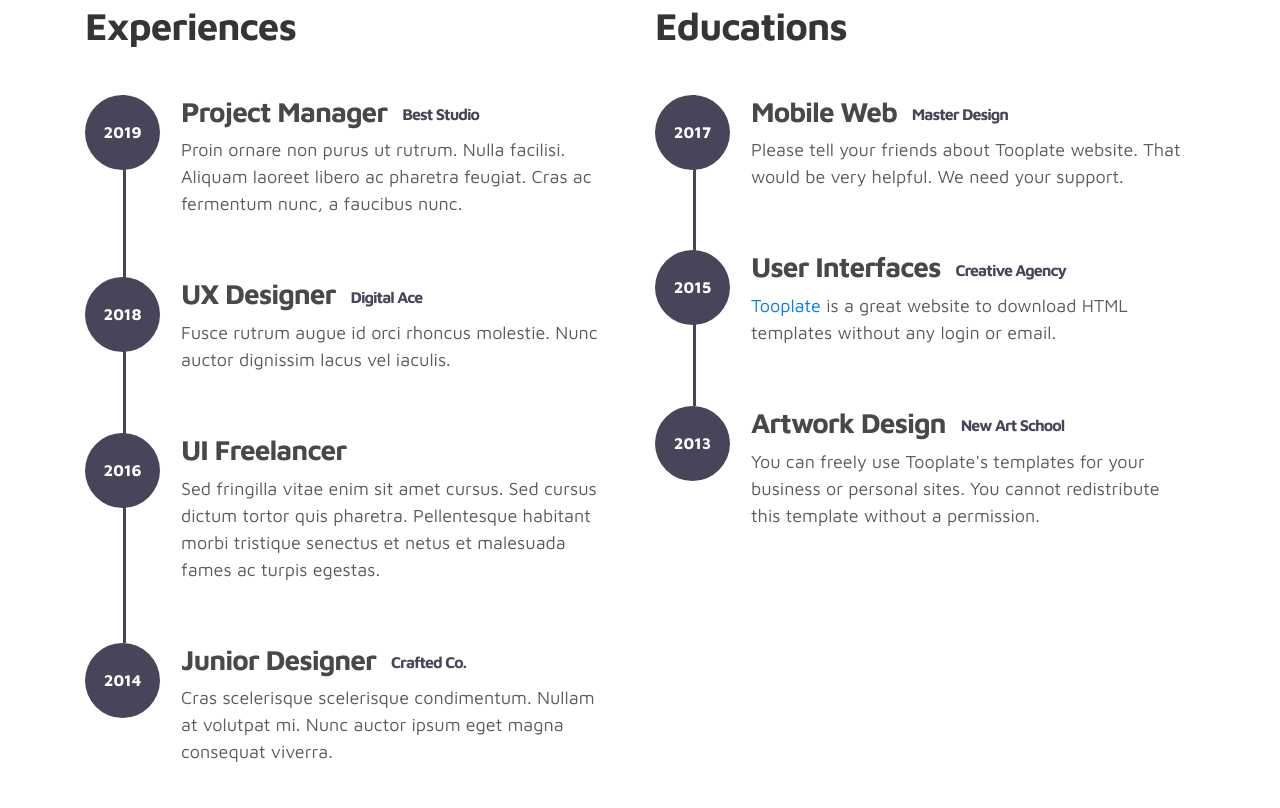
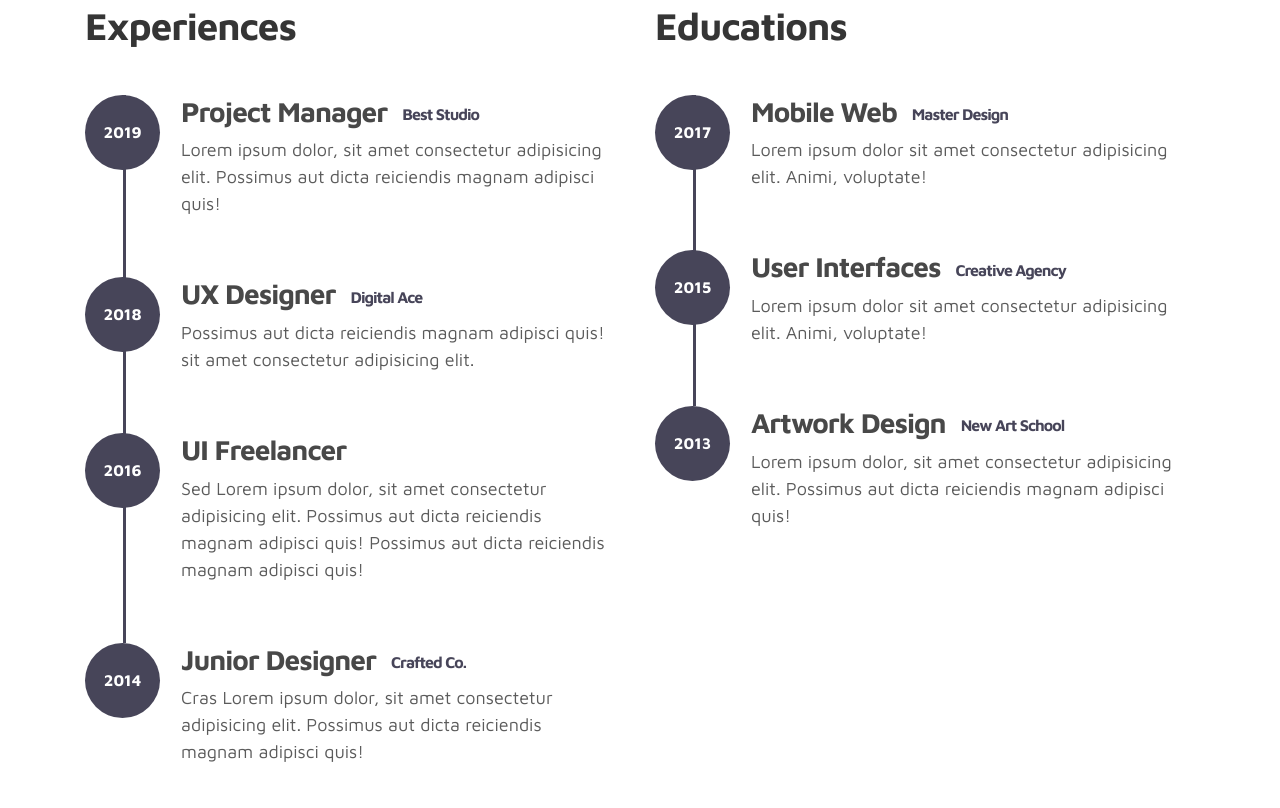
Before and after one commit to Mohamed-Hasan-77/Marvel-Portfolio, a plain HTML site: page index.html in a window 1280 px wide. Shown: the part 1632-2440 px from the top of the page. Drawn offline with Linux system fonts and the light colour scheme.

Commit message:
Update index.html

```diff
--- a/index.html
+++ b/index.html
@@ -159,8 +159,7 @@
               </div>
               <div class="timeline-info">
                 <h3><span>Project Manager</span><small>Best Studio</small></h3>
-                <p>Proin ornare non purus ut rutrum. Nulla facilisi. Aliquam laoreet libero ac pharetra feugiat. Cras ac
-                  fermentum nunc, a faucibus nunc.</p>
+                <p> Lorem ipsum dolor, sit amet consectetur adipisicing elit. Possimus aut dicta reiciendis magnam adipisci quis! </p>
               </div>
             </div>
 
@@ -170,7 +169,7 @@
               </div>
               <div class="timeline-info">
                 <h3><span>UX Designer</span><small>Digital Ace</small></h3>
-                <p>Fusce rutrum augue id orci rhoncus molestie. Nunc auctor dignissim lacus vel iaculis.</p>
+                <p>  Possimus aut dicta reiciendis magnam adipisci quis! sit amet consectetur adipisicing elit. </p>
               </div>
             </div>
 
@@ -180,8 +179,7 @@
               </div>
               <div class="timeline-info">
                 <h3><span>UI Freelancer</h3>
-                <p>Sed fringilla vitae enim sit amet cursus. Sed cursus dictum tortor quis pharetra. Pellentesque
-                  habitant morbi tristique senectus et netus et malesuada fames ac turpis egestas.</p>
+                <p>Sed Lorem ipsum dolor, sit amet consectetur adipisicing elit. Possimus aut dicta reiciendis magnam adipisci quis!  Possimus aut dicta reiciendis magnam adipisci quis!</p>
               </div>
             </div>
 
@@ -191,8 +189,7 @@
               </div>
               <div class="timeline-info">
                 <h3><span>Junior Designer<small>Crafted Co.</small></h3>
-                <p>Cras scelerisque scelerisque condimentum. Nullam at volutpat mi. Nunc auctor ipsum eget magna
-                  consequat viverra.</p>
+                <p>Cras Lorem ipsum dolor, sit amet consectetur adipisicing elit. Possimus aut dicta reiciendis magnam adipisci quis!</p>
               </div>
             </div>
 
@@ -209,7 +206,7 @@
               </div>
               <div class="timeline-info">
                 <h3><span>Mobile Web</span><small>Master Design</small></h3>
-                <p>Please tell your friends about Tooplate website. That would be very helpful. We need your support.
+                <p> Lorem ipsum dolor sit amet consectetur adipisicing elit. Animi, voluptate!
                 </p>
               </div>
             </div>
@@ -220,8 +217,7 @@
               </div>
               <div class="timeline-info">
                 <h3><span>User Interfaces</span><small>Creative Agency</small></h3>
-                <p><a rel="nofollow" href="#">Tooplate</a> is a great website to
-                  download HTML templates without any login or email.</p>
+                <p> Lorem ipsum dolor sit amet consectetur adipisicing elit. Animi, voluptate! </p>
               </div>
             </div>
 
@@ -231,8 +227,7 @@
               </div>
               <div class="timeline-info">
                 <h3><span>Artwork Design</span><small>New Art School</small></h3>
-                <p>You can freely use Tooplate's templates for your business or personal sites. You cannot redistribute
-                  this template without a permission.</p>
+                <p> Lorem ipsum dolor, sit amet consectetur adipisicing elit. Possimus aut dicta reiciendis magnam adipisci quis!</p>
               </div>
             </div>
 
```
